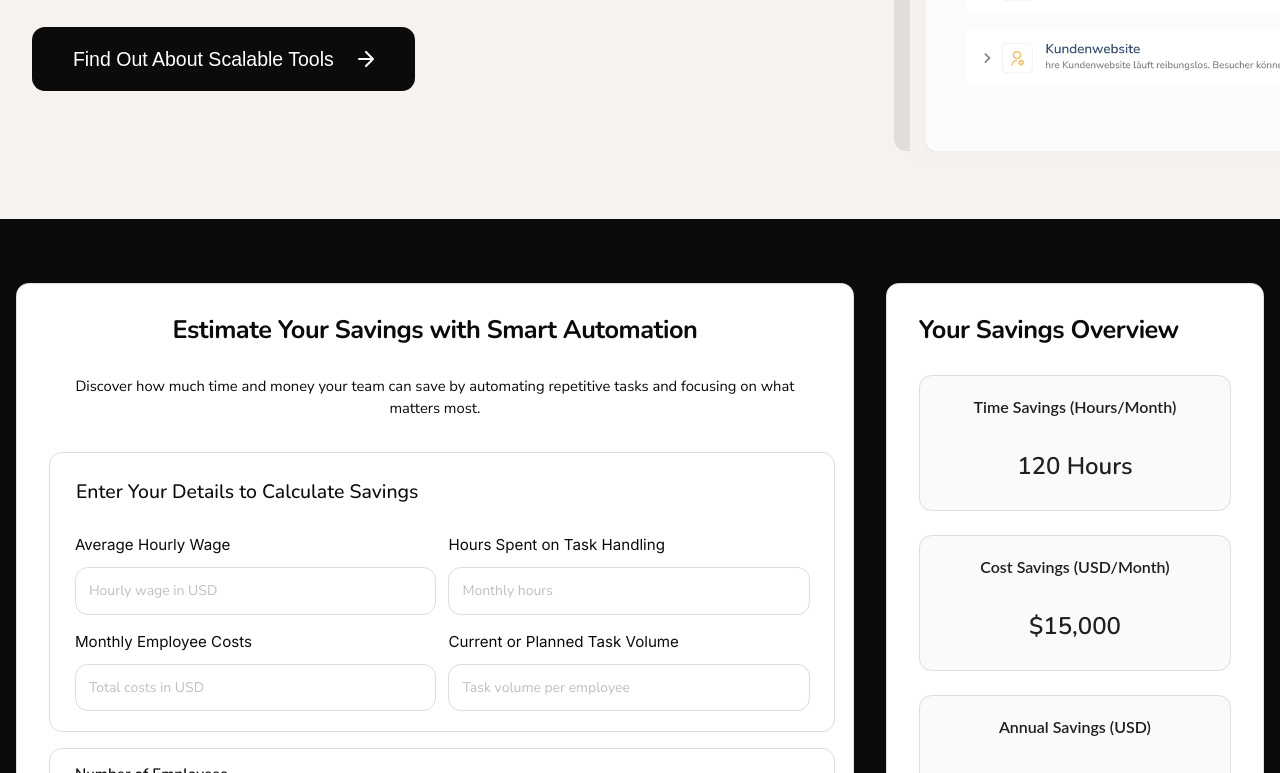
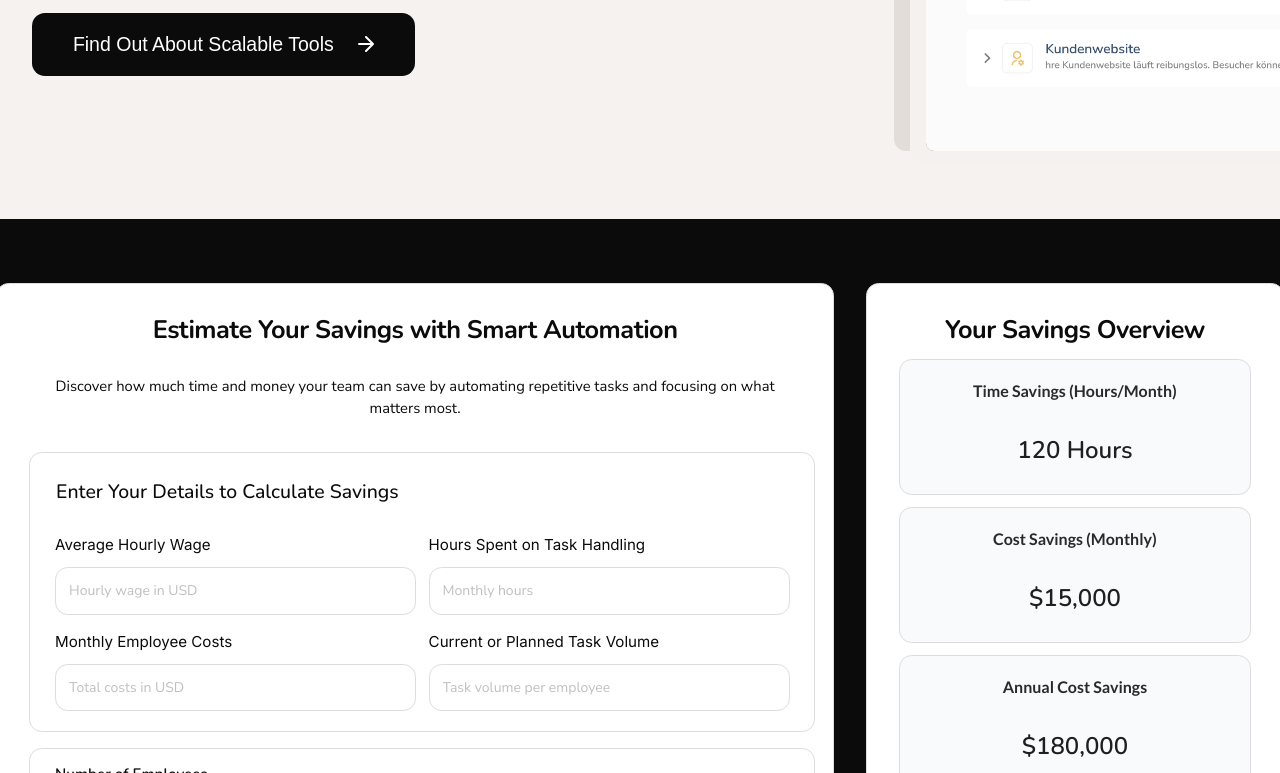
Before and after one commit to anonfaded/dotwebv3, a Next.js app: page /de in a window 1280 px wide. Shown: the part 3589-4362 px from the top of the page. Built offline with nearby package versions, Linux system fonts and the light colour scheme.

Commit message:
fix calc section and fonts import

```diff
--- a/src/app/layout.tsx
+++ b/src/app/layout.tsx
@@ -1,6 +1,7 @@
 import type { Metadata } from "next";
 import { Geist, Geist_Mono } from "next/font/google";
 import { Inter } from "next/font/google";
+import { Lato, Nunito } from "next/font/google";
 import "./globals.css";
 import 'antd/dist/reset.css';
 
@@ -19,6 +20,17 @@ const inter = Inter({
   subsets: ["latin"],
 });
 
+const lato = Lato({
+  variable: "--font-lato",
+  weight: ['400', '700'],
+  subsets: ["latin"],
+});
+
+const nunito = Nunito({
+  variable: "--font-nunito",
+  subsets: ["latin"],
+});
+
 export const metadata: Metadata = {
   title: "Create Next App",
   description: "Generated by create next app",
@@ -30,12 +42,8 @@ export default function RootLayout({
   children: React.ReactNode;
 }>) {
   return (
-    <html lang="en">
-      <body
-        className={`${geistSans.variable} ${geistMono.variable} ${inter.variable} antialiased`}
-      >
-        {children}
-      </body>
+    <html lang="en" className={`${geistSans.variable} ${geistMono.variable} ${inter.variable} ${lato.variable} ${nunito.variable}`}>
+      <body>{children}</body>
     </html>
   );
 }
--- a/src/components/sections/CalculatorSection.tsx
+++ b/src/components/sections/CalculatorSection.tsx
@@ -164,21 +164,21 @@ export default function CalculatorSection() {
           </div>
 
           {/* Right Column - Results */}
-          <div className="w-[422px] h-[617px] bg-white rounded-[12.65px] border border-[#DDDCE0] p-8">
-            <h3 className="mb-8 font-nunito text-[25.3px] font-bold leading-[27.83px] tracking-[-0.02em]">
+          <div className="w-[422px] h-[617px] bg-white rounded-[12.65px] border border-[#DDDCE0] p-8 relative">
+            <h3 className="mb-4 font-nunito text-[25.3px] font-bold leading-[27.83px] tracking-[-0.02em] text-center">
               Your Savings Overview
             </h3>
 
-            <div className="space-y-6">
+            <div className="space-y-3 mb-24">
               <div className="bg-gray-50 p-4 rounded-[12.65px] border border-[#DDDCE0]">
                 <Text
-                  className="block mb-2 font-lato text-[16px] font-semibold leading-[29.12px] text-center"
+                  className="block w-[317.84px] h-[29px] mx-auto mb-2 font-lato text-[16px] font-semibold leading-[29.12px] text-center text-[#2A2A2A]"
                 >
                   Time Savings (Hours/Month)
                 </Text>
                 <Title
                   level={3}
-                  className="text-center font-nunito text-[21.62px] font-semibold leading-[29.49px]"
+                  className="text-center font-nunito text-[21.62px] font-semibold leading-[29.49px] text-[#2A2A2A]"
                 >
                   {results.timeSavings}
                 </Title>
@@ -186,13 +186,13 @@ export default function CalculatorSection() {
 
               <div className="bg-gray-50 p-4 rounded-[12.65px] border border-[#DDDCE0]">
                 <Text
-                  className="block mb-2 font-lato text-[16px] font-semibold leading-[29.12px] text-center"
+                  className="block w-[317.84px] h-[29px] mx-auto mb-2 font-lato text-[16px] font-semibold leading-[29.12px] text-center text-[#2A2A2A]"
                 >
-                  Cost Savings (USD/Month)
+                  Cost Savings (Monthly)
                 </Text>
                 <Title
                   level={3}
-                  className="text-center font-nunito text-[21.62px] font-semibold leading-[29.49px]"
+                  className="text-center font-nunito text-[21.62px] font-semibold leading-[29.49px] text-[#2A2A2A]"
                 >
                   {results.costSavings}
                 </Title>
@@ -200,23 +200,29 @@ export default function CalculatorSection() {
 
               <div className="bg-gray-50 p-4 rounded-[12.65px] border border-[#DDDCE0]">
                 <Text
-                  className="block mb-2 font-lato text-[16px] font-semibold leading-[29.12px] text-center"
+                  className="block w-[317.84px] h-[29px] mx-auto mb-2 font-lato text-[16px] font-semibold leading-[29.12px] text-center text-[#2A2A2A]"
                 >
-                  Annual Savings (USD)
+                  Annual Cost Savings
                 </Text>
                 <Title
                   level={3}
-                  className="text-center font-nunito text-[21.62px] font-semibold leading-[29.49px]"
+                  className="text-center font-nunito text-[21.62px] font-semibold leading-[29.49px] text-[#2A2A2A]"
                 >
                   {results.annualSavings}
                 </Title>
               </div>
+            </div>
 
+            <div className="absolute bottom-8 left-8 right-8">
               <Button
                 type="primary"
-                className="w-full h-[61px] mt-4 rounded-[12.65px] border border-[#DDDCE0] bg-[#016EC6]"
+                className="w-full h-[61px] rounded-t-[12.65px] bg-[#016EC6] hover:bg-[#016EC6]/90 flex items-center justify-center shadow-none border-none"
               >
-                Let Us Design Your Solution
+                <div className="flex-1 text-center">
+                  <span className="font-nunito text-[19px] font-bold leading-[34.58px] text-white">
+                    Let Us Design Your Solution
+                  </span>
+                </div>
               </Button>
             </div>
           </div>
```
